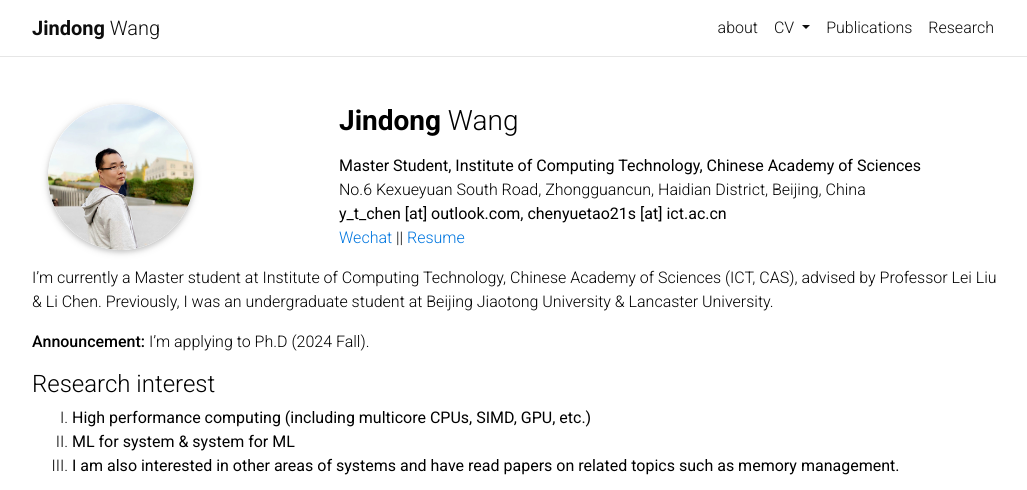
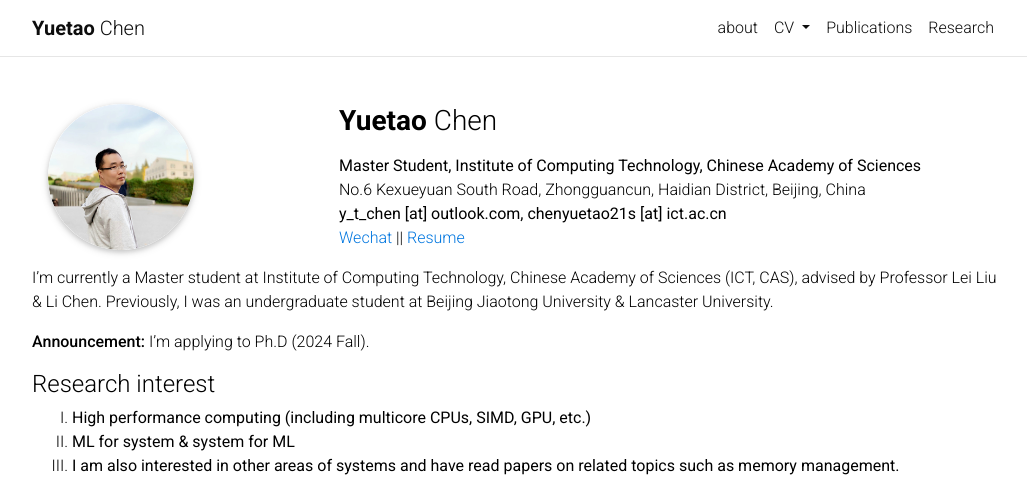
Before and after one commit to chenytpersonalpage/chenytpersonalpage.github.io, a Jekyll site: the page built from _pages/about.md, in a window 1280 px wide, cut to the strip 0-490 px from the top of the page. Shown: the whole strip, without its empty margins (123-1150 px from the left). Built offline with Jekyll 4.4.1, drawn with Linux system fonts in a browser that asks for light colours; some web fonts are replaced; comment, search, counter and statistics services are not loaded.

Commit message:
Update _config.yml

```diff
--- a/_config.yml
+++ b/_config.yml
@@ -3,10 +3,10 @@
 # -----------------------------------------------------------------------------
 
 title: blank # the website title (if blank, full name will be used instead)
-first_name: Jindong
+first_name: Yuetao
 middle_name:
-last_name: Wang
-email: jindong.wang@microsoft.com
+last_name: Chen
+email: chenyuetao21s@ict.ac.cn
 description: > # the ">" symbol means to ignore newlines until "footer_text:"
   A simple, whitespace theme for academics. Based on [*folio](https://github.com/bogoli/-folio) design.
 footer_text: >
@@ -15,7 +15,7 @@
 
 lang: en # the language of your site (for example: en, fr, cn, ru, etc.)
 icon: 🐼 # the emoji used as the favicon
-url: jindongwang.github.io #https://alshedivat.github.io # the base hostname & protocol for your site
+url: chenytpersonalpage.github.io #https://alshedivat.github.io # the base hostname & protocol for your site
 baseurl:  # the subpath of your site, e.g. /blog/
 last_updated: true # set to true if you want to display last updated in the footer
 impressum_path:  # set to path to include impressum link in the footer, use the same path as permalink in a page, helps to conform with EU GDPR
@@ -49,11 +49,11 @@
 # Social integration
 # -----------------------------------------------------------------------------
 
-github_username: jindongwang # your GitHub user name
+github_username:  # your GitHub user name
 gitlab_username: # your GitLab user name
-twitter_username: jd92wang # your Twitter handle
+twitter_username:  # your Twitter handle
 linkedin_username: # your LinkedIn user name
-scholar_userid: hBZ_tKsAAAAJ # your Google Scholar ID
+scholar_userid:  # your Google Scholar ID
 orcid_id: # your ORCID ID
 medium_username: # your Medium username
 quora_username: # your Quora username
@@ -63,7 +63,7 @@
 work_url: # work page URL
 keybase_username: # your keybase user name
 wikidata_id: # your wikidata id
-dblp_url: https://dblp.org/pid/19/2969-1.html # your DBLP profile url
+dblp_url:  # your DBLP profile url
 stackoverflow_id: #your stackoverflow id
 
 rss_icon: true
```
